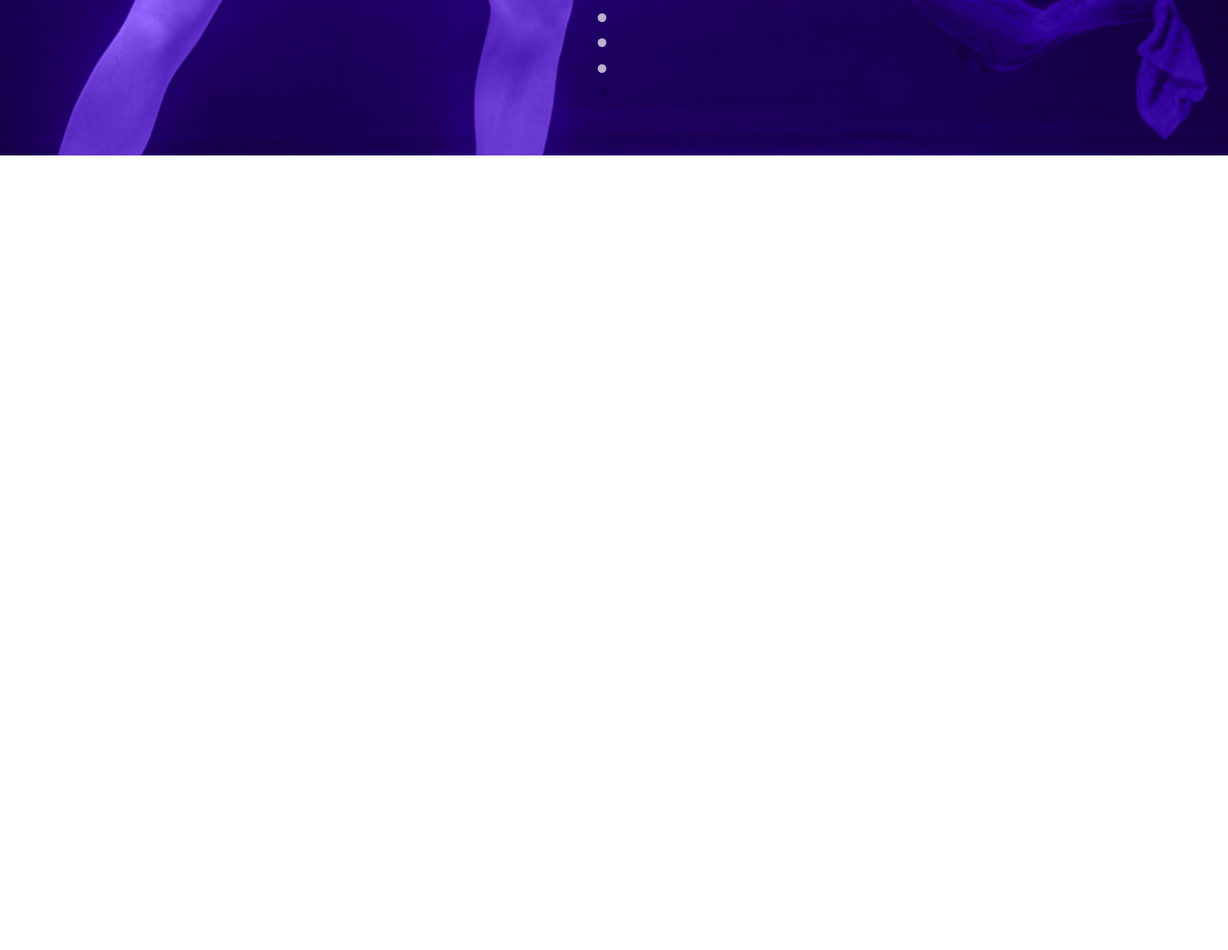
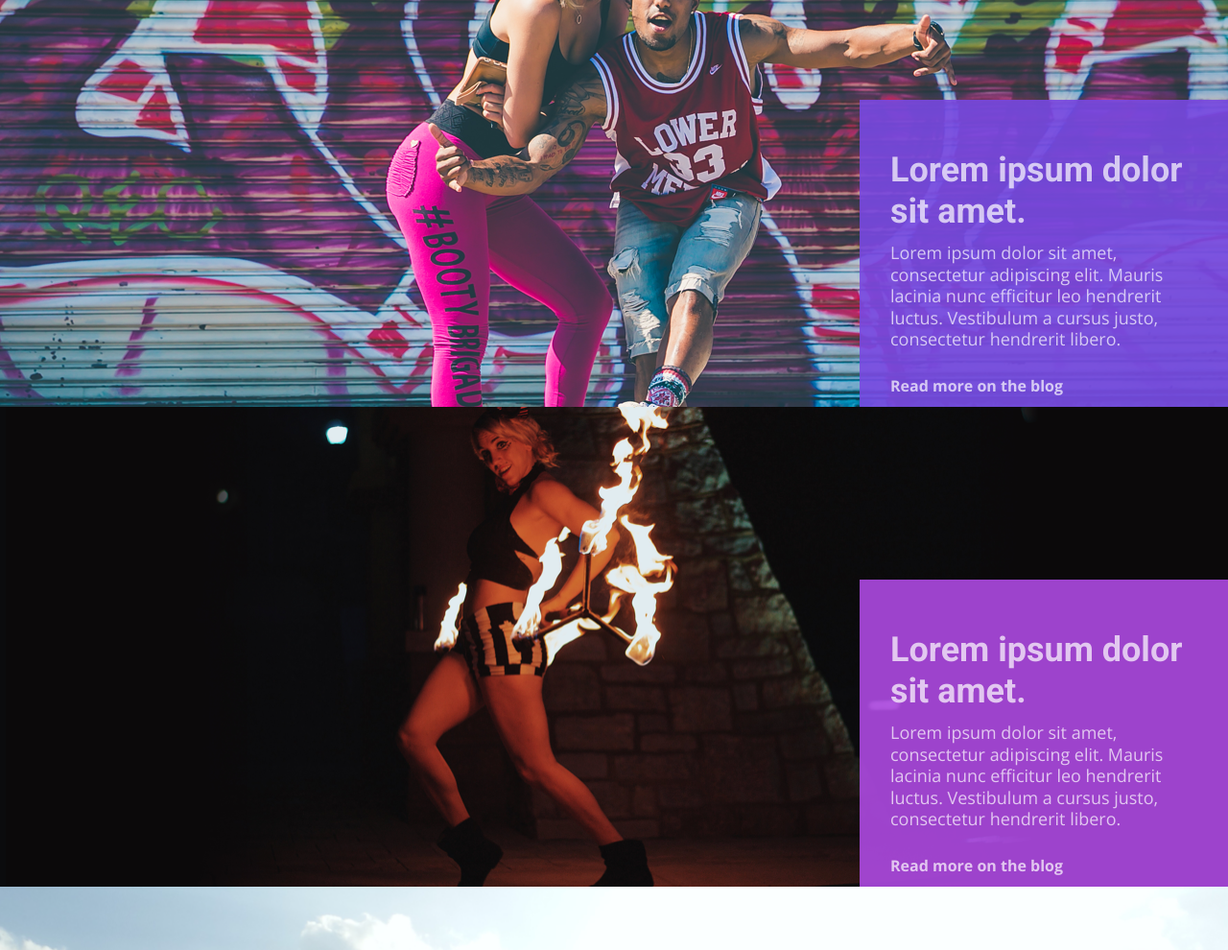
Before and after one commit to ianbgoldberg/PYT_dance_studio, a plain HTML site: page index.html in a window 1280 px wide. Shown: the part 791-1781 px from the top of the page at 96% size. Before the commit the page ends 983 px from the top, so only its background shows below. Drawn offline with nearby package versions, Linux system fonts and the light colour scheme.

Commit message:
add content index.html and style.css code, modify jumbotron index.html and style.css, modify a, h3 style.css

```diff
--- a/index.html
+++ b/index.html
@@ -27,13 +27,38 @@
             Lorem ipsum dolor sit amet, consectetur adipiscing elit. Mauris lacinia nunc efficitur leo hendrerit luctus. Vestibulum a cursus justo, consectetur hendrerit libero. Sed id ipsum lobortis, hendrerit justo in, dapibus tortor. Cras volutpat semper condimentum.
         </p>
         <a class="btn" href="classes.html">Buy a Course Card</a>
-      <div>
+      </div>
     </div>
 
-    <div class="content">
-      <div class="conatainer">
-        <h1></h1>
-        <p></p>
+    <div class="content container-fluid">
+      <div class="container-fluid first">
+        <div class="container text">
+          <h1>Lorem ipsum dolor sit amet.</h1>
+          <p>
+          Lorem ipsum dolor sit amet, consectetur adipiscing elit. Mauris lacinia nunc efficitur leo hendrerit luctus. Vestibulum a cursus justo, consectetur hendrerit libero.
+          </p>
+          <h3><a href="#">Read more on the blog</a></h3>
+        </div>
+      </div>
+
+      <div class="container-fluid second">
+        <div class="container text">
+          <h1>Lorem ipsum dolor sit amet.</h1>
+          <p>
+          Lorem ipsum dolor sit amet, consectetur adipiscing elit. Mauris lacinia nunc efficitur leo hendrerit luctus. Vestibulum a cursus justo, consectetur hendrerit libero.
+          </p>
+          <h3><a href="#">Read more on the blog</a></h3>
+        </div>
+      </div>
+
+      <div class="container-fluid third">
+        <div class="container text">
+          <h1>Lorem ipsum dolor sit amet.</h1>
+          <p>
+          Lorem ipsum dolor sit amet, consectetur adipiscing elit. Mauris lacinia nunc efficitur leo hendrerit luctus. Vestibulum a cursus justo, consectetur hendrerit libero.
+          </p>
+          <h3><a href="#">Read more on the blog</a></h3>
+        </div>
       </div>
     </div>
 
@@ -50,5 +75,6 @@
         <h2></h2>
       </div>
     </footer>
+
   </body>
 </html>
--- a/resources/css/style.css
+++ b/resources/css/style.css
@@ -33,6 +33,7 @@ a, h3 {
   font-family: "Open Sans", sans-serif;
   color: rgba(255,255,255,0.7);
   font-weight: 700;
+  font-size: 1rem;
 }
 
 a:hover {
@@ -81,7 +82,7 @@ nav ul li {
 /* JUMBOTRON */
 
 .jumbotron {
-  margin-top: 3.875rem;
+  margin: 3.875rem 0 0 0;
   background-image: url('../images/dancers.png'); background-repeat: no-repeat;
   background-position: center;
   background-size: cover;
@@ -108,4 +109,51 @@ nav ul li {
 
 /* CONTENT */
 
+.content {
+  padding: 0;
+}
+
+.content .container-fluid {
+  height: 31.25rem;
+  display: flex;
+  justify-content: flex-end;
+  align-items: flex-end;
+  padding: 0;
+}
+
+.content .container-fluid .text {
+  height: 20rem;
+  width: 24rem;
+  background-color: rgba(120, 73, 225, 0.9);
+  margin: 0;
+  padding: 2rem;
+  display: flex;
+  flex-direction: column;
+  justify-content: space-around;
+  align-items: flex-start;
+}
+
+
+.content .first {
+  background-image: url('../images/graffiti.png'); background-repeat: no-repeat;
+  background-position: center;
+  background-size: cover;
+}
+
+.content .second {
+  background-image: url('../images/fire-photo.png'); background-repeat: no-repeat;
+  background-position: center;
+  background-size: cover;
+}
+
+.content .second .text {
+  background-color: rgba(173, 74, 226, 0.9);
+}
+
+.content .third {
+  background-image: url('../images/jump.png'); background-repeat: no-repeat;
+  background-position: center;
+  background-size: cover;
+}
+
 /* FOOTER */
```
